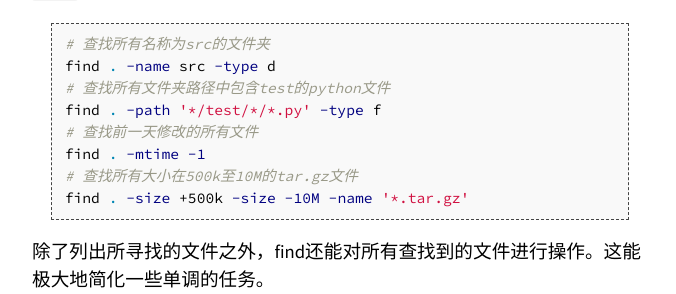
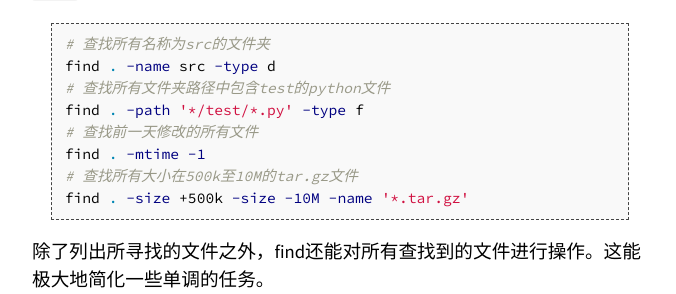
Before and after one commit to missing-semester-cn/missing-semester-cn.github.io, a Jekyll site: the page built from _2020/shell-tools.md, in a window 1280 px wide and 900 px high, scrolled down 5802 px. Shown: the part 158-452 px from the top of the window, without its empty margins (300-976 px from the left). Built offline with Jekyll 4.4.1, drawn with Linux system fonts in a browser that asks for light colours.

Commit message:
[upstream sync] c56cb05

```diff
--- a/_2020/shell-tools.md
+++ b/_2020/shell-tools.md
@@ -192,7 +192,7 @@ shell函数和脚本有如下一些不同点：
 # 查找所有名称为src的文件夹
 find . -name src -type d
 # 查找所有文件夹路径中包含test的python文件
-find . -path '*/test/*/*.py' -type f
+find . -path '*/test/*.py' -type f
 # 查找前一天修改的所有文件
 find . -mtime -1
 # 查找所有大小在500k至10M的tar.gz文件
```
